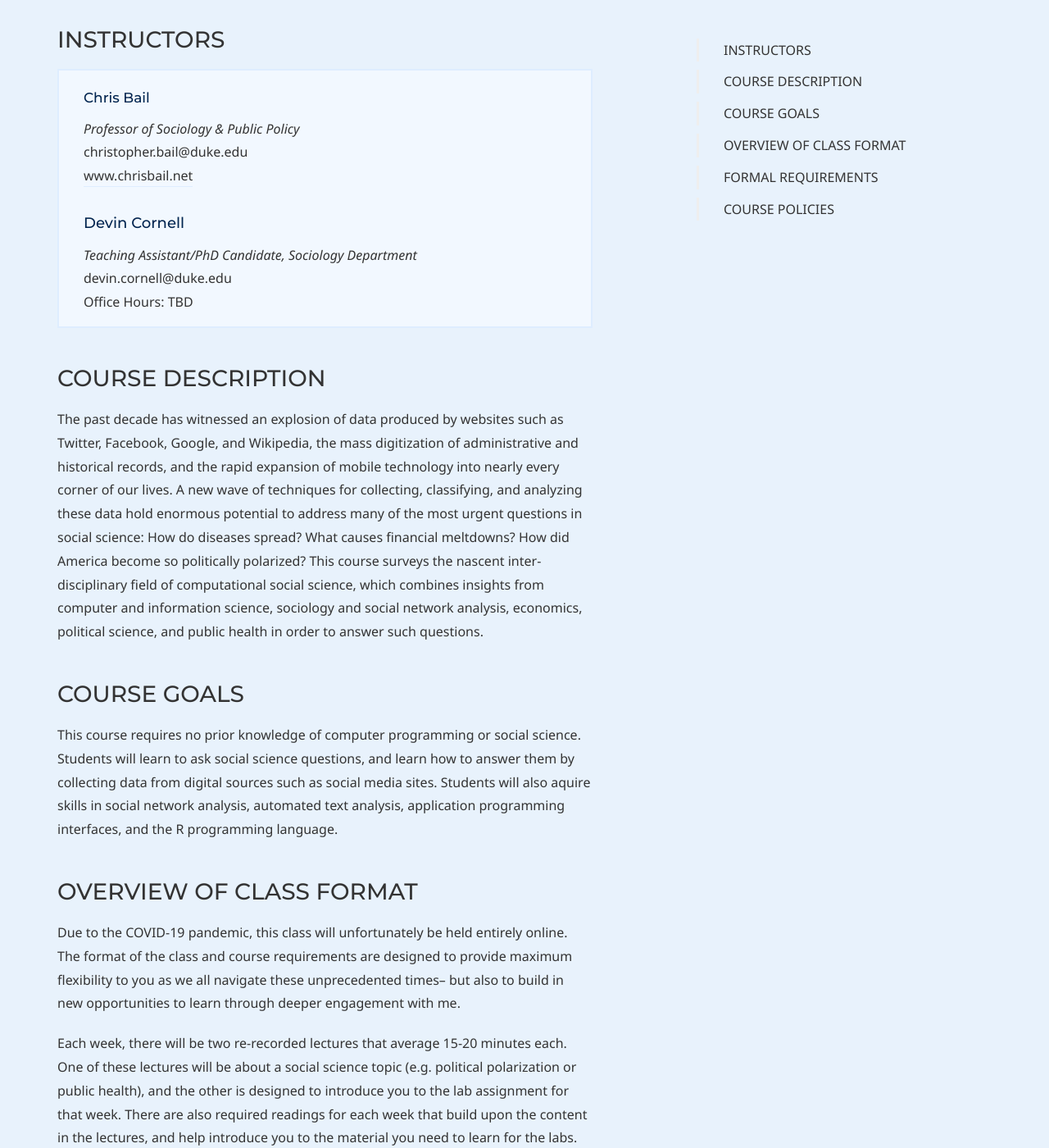
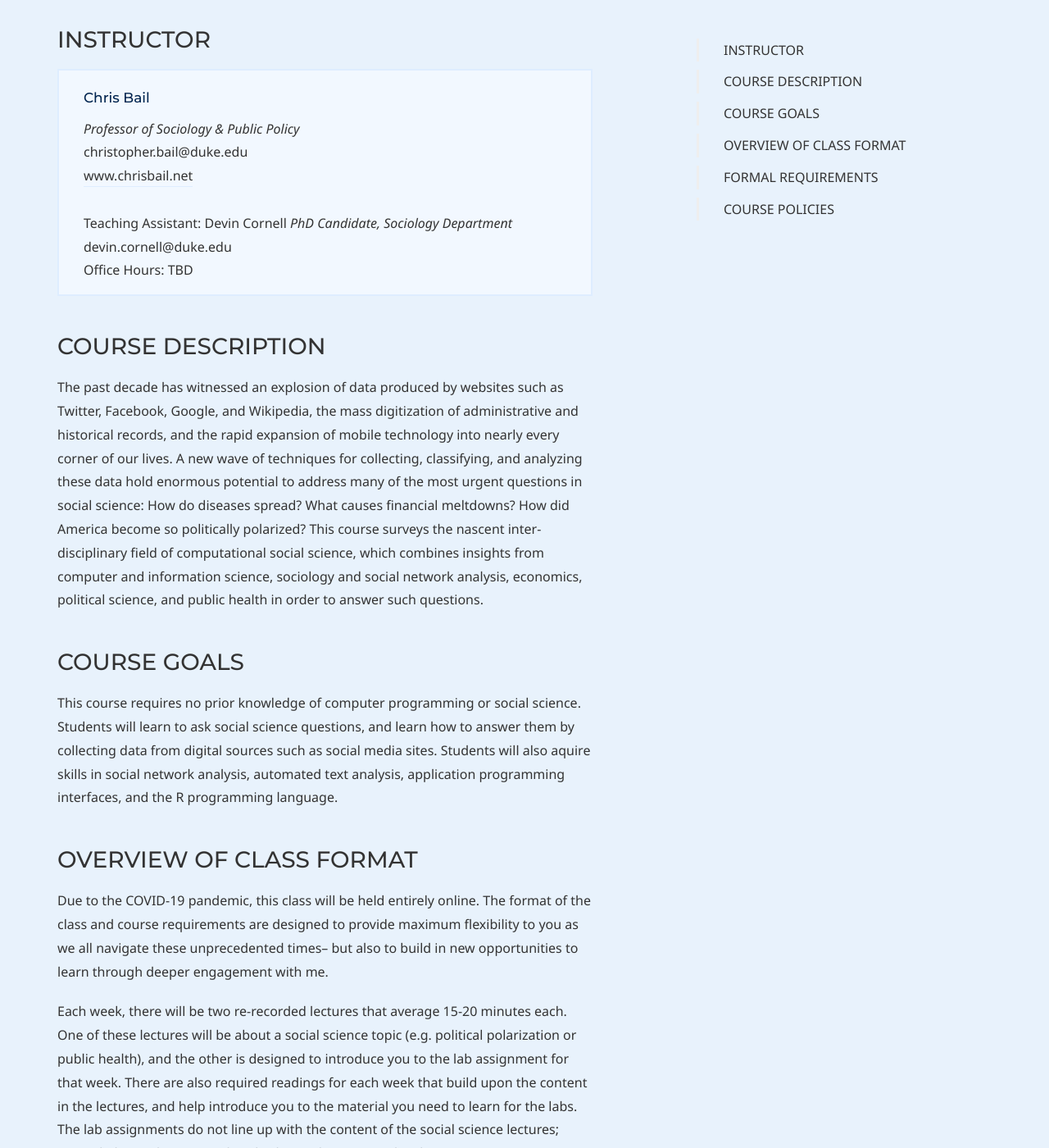
Before and after one commit to dssoc/dssoc.github.io, a Jekyll site: the page built from course.md, in a window 1280 px wide and 1400 px high, scrolled down 621 px. Shown: the whole window at 82% size. Built offline with Jekyll 4.4.1, drawn with Linux system fonts in a browser that asks for light colours; some web fonts are replaced.

Commit message:
Update course.md

```diff
--- a/course.md
+++ b/course.md
@@ -14,7 +14,7 @@ micro_nav: true
 
 ---
 
-### INSTRUCTORS
+### INSTRUCTOR
 
 <div class="callout callout--info">
 <p><strong>Chris Bail</strong></p>
@@ -23,8 +23,8 @@ christopher.bail@duke.edu <br/>
 <a href = "www.chrisbail.net">www.chrisbail.net</a><br/>
 <br/>
 
-<strong>Devin Cornell </strong>
-<i>Teaching Assistant/PhD Candidate, Sociology Department</i> <br/>
+Teaching Assistant: Devin Cornell
+<i>PhD Candidate, Sociology Department</i> <br/>
 devin.cornell@duke.edu <br/>
 Office Hours: TBD
 </div>
@@ -40,7 +40,7 @@ This course requires no prior knowledge of computer programming or social scienc
 
 ### OVERVIEW OF CLASS FORMAT
 
-Due to the COVID-19 pandemic, this class will unfortunately be held entirely online. The format of the class and course requirements are designed to provide maximum flexibility to you as we all navigate these unprecedented times-- but also to build in new opportunities to learn through deeper engagement with me.
+Due to the COVID-19 pandemic, this class will be held entirely online. The format of the class and course requirements are designed to provide maximum flexibility to you as we all navigate these unprecedented times-- but also to build in new opportunities to learn through deeper engagement with me.
 
 Each week, there will be two re-recorded lectures that average 15-20 minutes each. One of these lectures will be about a social science topic (e.g. political polarization or public health), and the other is designed to introduce you to the lab assignment for that week. There are also required readings for each week that build upon the content in the lectures, and help introduce you to the material you need to learn for the labs. The lab assignments do not line up with the content of the social science lectures; instead, the goal is to introduce both social science and coding gradually/incrementally.
 
```
